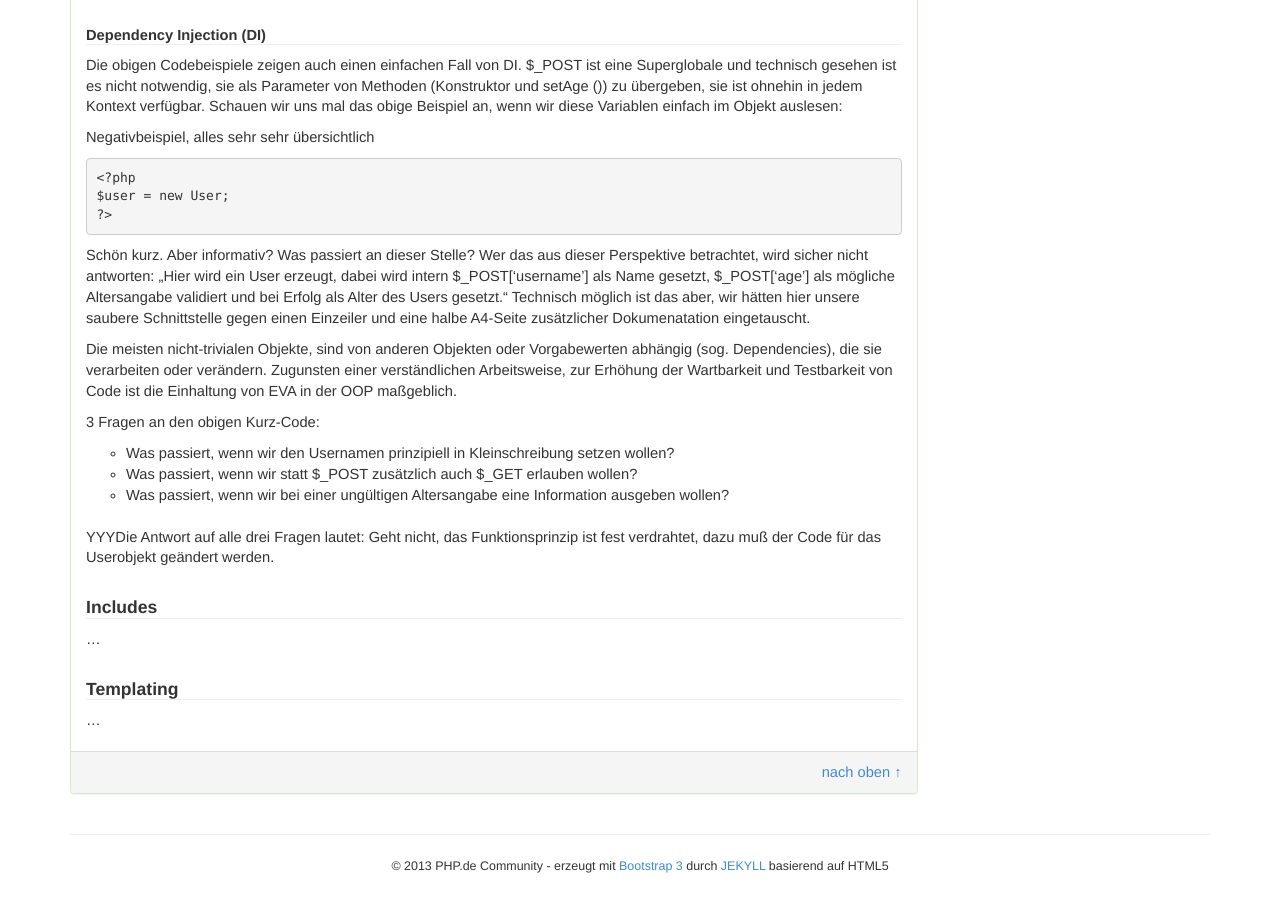
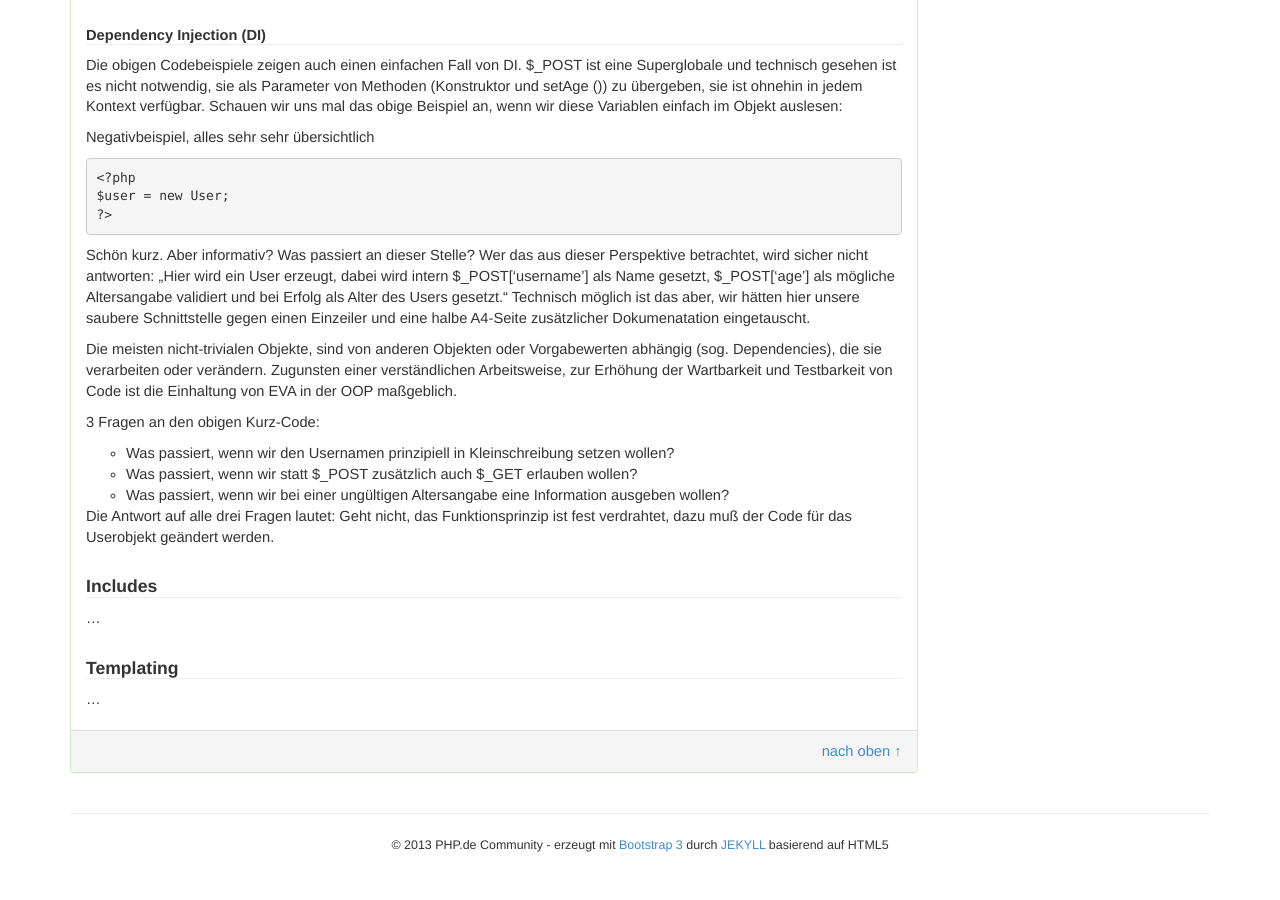
Before and after one commit to php-de/php-de.github.io, a Jekyll site: the page built from code-optimizing/eva-prinzip.md, in a window 1280 px wide and 900 px high, scrolled down 5683 px. Built offline with Jekyll 4.4.1, drawn with Linux system fonts in a browser that asks for light colours; after the commit the page ends 6562 px from its top, so only the background shows below that.

Commit message:
Update eva-prinzip.md

```diff
--- a/code-optimizing/eva-prinzip.md
+++ b/code-optimizing/eva-prinzip.md
@@ -321,9 +321,9 @@ Die meisten nicht-trivialen Objekte, sind von anderen Objekten oder Vorgabewerte
 - Was passiert, wenn wir statt $_POST zusätzlich auch $_GET erlauben wollen?
 - Was passiert, wenn wir bei einer ungültigen Altersangabe eine Information ausgeben wollen?
 <br>
-<br>
 
-YYYDie Antwort auf alle drei Fragen lautet: Geht nicht, das Funktionsprinzip ist fest verdrahtet, dazu muß der Code für das Userobjekt geändert werden.
+
+Die Antwort auf alle drei Fragen lautet: Geht nicht, das Funktionsprinzip ist fest verdrahtet, dazu muß der Code für das Userobjekt geändert werden.
 
 #### Includes
 ...
```
